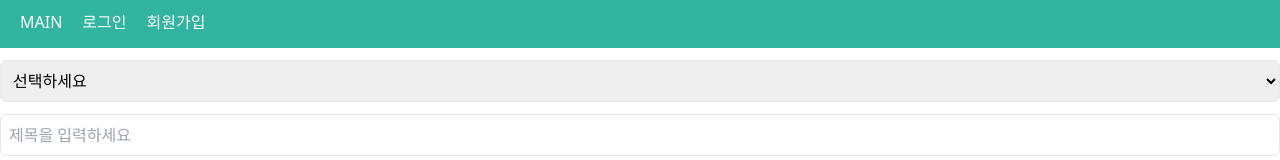
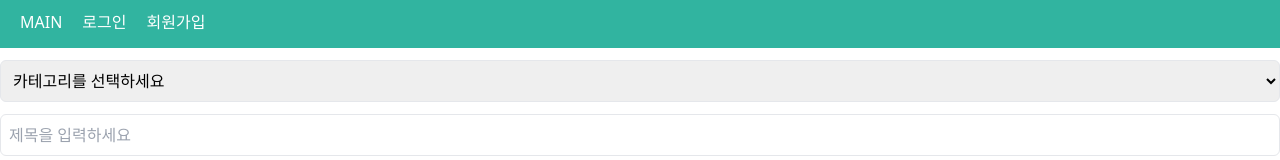
Before and after one commit to kansias/nestJS-blog-final, a Next.js app: page /post/updateForm in a window 1280 px wide. Shown: the top 160 px of the page. Built offline with nearby package versions, Linux system fonts and the light colour scheme.

Commit message:
isCategorySelected 중간 저장

```diff
--- a/app/(post)/post/updateForm/page.jsx
+++ b/app/(post)/post/updateForm/page.jsx
@@ -1,7 +1,9 @@
 "use client";
 
-import React, { useState } from "react";
+import React, { useEffect, useState } from "react";
 import dynamic from "next/dynamic";
+import { useAuth } from "../../../util/AuthContext";
+import axios from "axios";
 
 // SSR 시 react-quill을 제외하기 위해 동적 import
 const ReactQuill = dynamic(() => import("react-quill"), { ssr: false });
@@ -22,17 +24,65 @@ const modules = {
   ],
 };
 
-export default function UpdateForm() {
+export default function UpdateForm({ isCategorySelected }) {
   const [value, setValue] = useState("");
+  const [categories, setCategories] = useState([]); // 카테고리 리스트 상태
+  const [selectedCategory, setSelectedCategory] = useState(isCategorySelected); // 선택한 카테고리 상태
+  const { user } = useAuth();
+  const userId = user && user.body[0].id;
+
+  // 카테고리 선택
+  useEffect(() => {
+    const categoryList = async () => {
+      // e.preventDefault();
+      console.log("userId = " + userId);
+      console.log("isCategorySelected = " + isCategorySelected);
+
+      try {
+        const res = await axios.get("/api/category/list", {
+          params: { userId }, // 쿼리 파라미터로 userId 전달
+        });
+
+        if (res.status === 200) {
+          setCategories(res.data.body); // API 응답의 데이터를 상태로 저장 (배열 다 저장)
+          // console.log("res222222 = " + JSON.stringify(res.data.body));
+          // alert("성공!!");
+          if (isCategorySelected) {
+            setSelectedCategory(isCategorySelected);
+          }
+        }
+      } catch (error) {
+        if (error.response) {
+          alert(error.response.data.msg);
+        }
+      }
+    };
+
+    if (userId) {
+      categoryList();
+    }
+  }, [userId, isCategorySelected]);
+
+  const handleCategoryChange = (e) => {
+    setSelectedCategory(e.target.value); // 사용자가 선택한 카테고리 저장
+  };
+  // 카테고리 선택 끝
 
   return (
     <form>
-      <select className="w-full p-2 mt-3 border rounded-md">
-        <option value="">선택하세요</option>
-        <option value="option1">옵션 1</option>
-        <option value="option2">옵션 2</option>
-        <option value="option3">옵션 3</option>
+      <select
+        className="w-full p-2 mt-3 border rounded-md"
+        value={selectedCategory}
+        onChange={handleCategoryChange}
+      >
+        <option value="">카테고리를 선택하세요</option>
+        {categories.map((category) => (
+          <option key={category.id} value={category.id}>
+            {category.category_name}
+          </option>
+        ))}
       </select>
+
       <input
         id="title"
         type="text"
@@ -54,10 +104,6 @@ export default function UpdateForm() {
         <input
           id="file"
           type="file"
-          onChange={(e) =>
-            console.log("e.target.files[0] = " + e.target.files[0]) ||
-            setFormData({ ...formData, file: e.target.files[0] })
-          }
           className="w-full p-2 mt-3 border rounded-md"
         ></input>
       </div>
```
